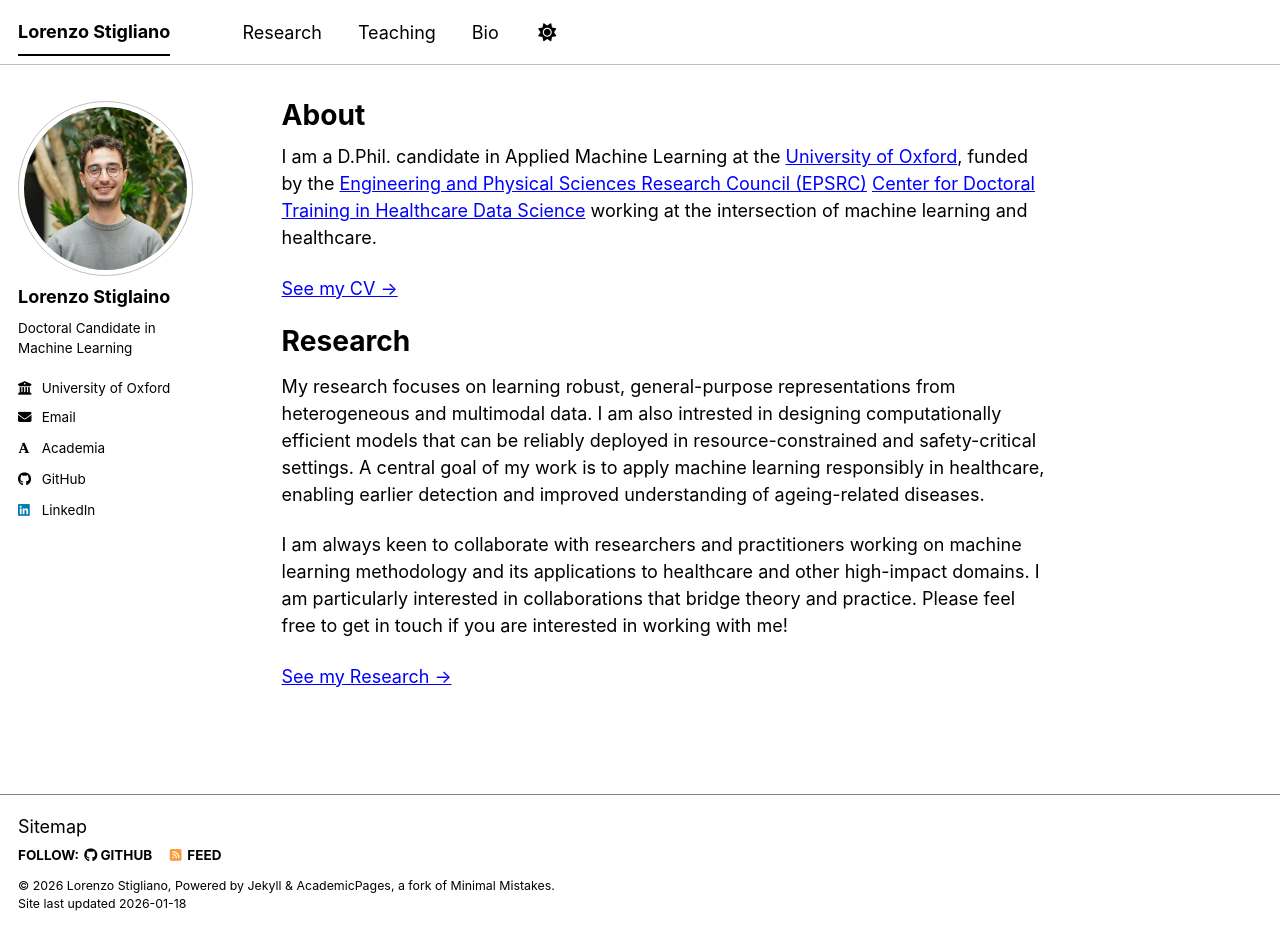
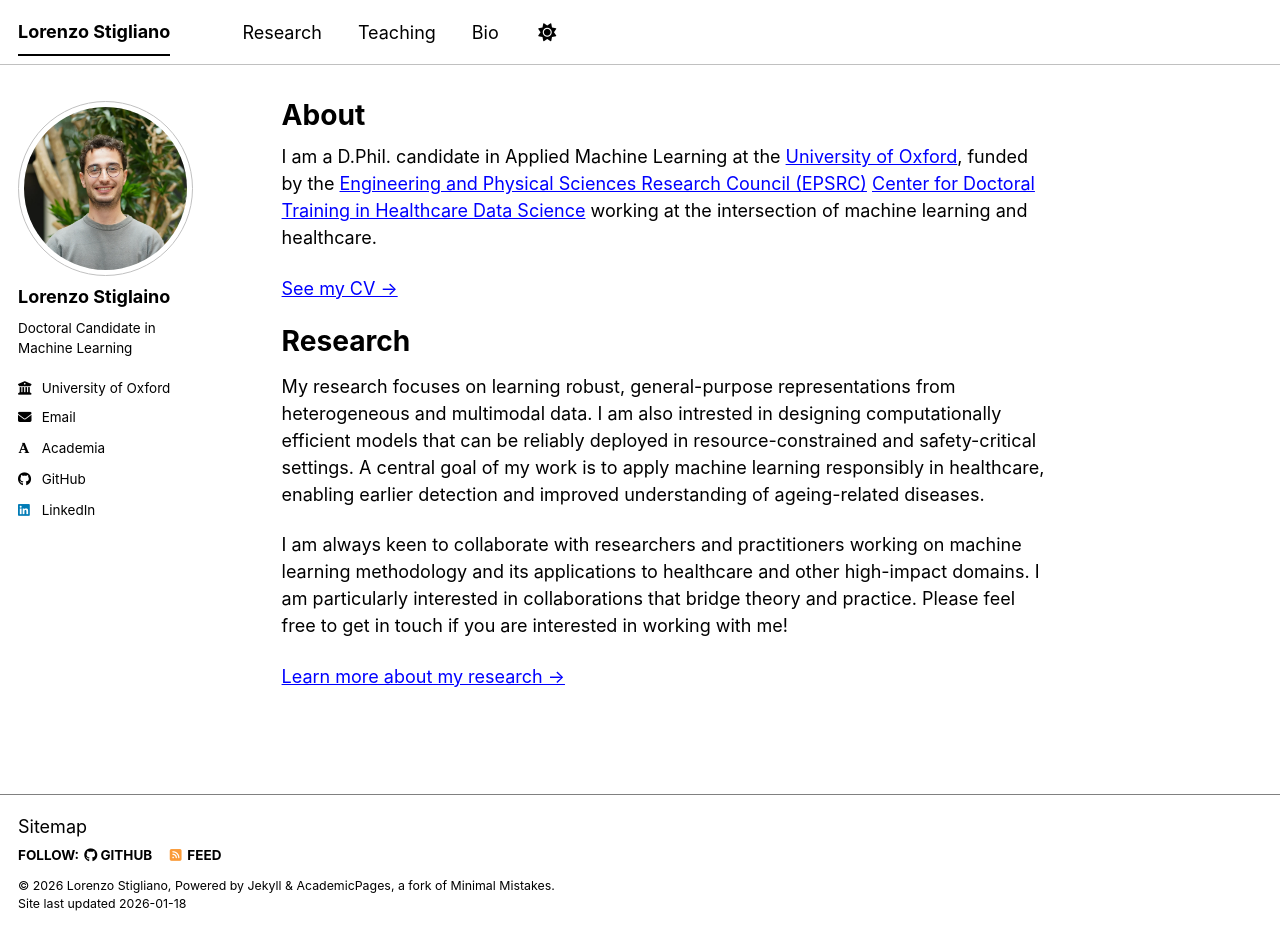
Before and after one commit to LorenzoStigliano/lorenzostigliano.github.io, a Jekyll site: the page built from _pages/about.md, in a window 1280 px wide and 932 px high. Built offline with Jekyll 4.4.1, drawn with Linux system fonts in a browser that asks for light colours; some web fonts are replaced; a script bundle is joined from its source files by our own code; library files that are not in the unit come from our copies.

Commit message:
learn more about research

```diff
--- a/_pages/about.md
+++ b/_pages/about.md
@@ -18,4 +18,4 @@ My research focuses on learning robust, general-purpose representations from het
 
 I am always keen to collaborate with researchers and practitioners working on machine learning methodology and its applications to healthcare and other high-impact domains. I am particularly interested in collaborations that bridge theory and practice. Please feel free to get in touch if you are interested in working with me!
 
-[See my Research →](/research/)
+[Learn more about my research →](/research/)
```
